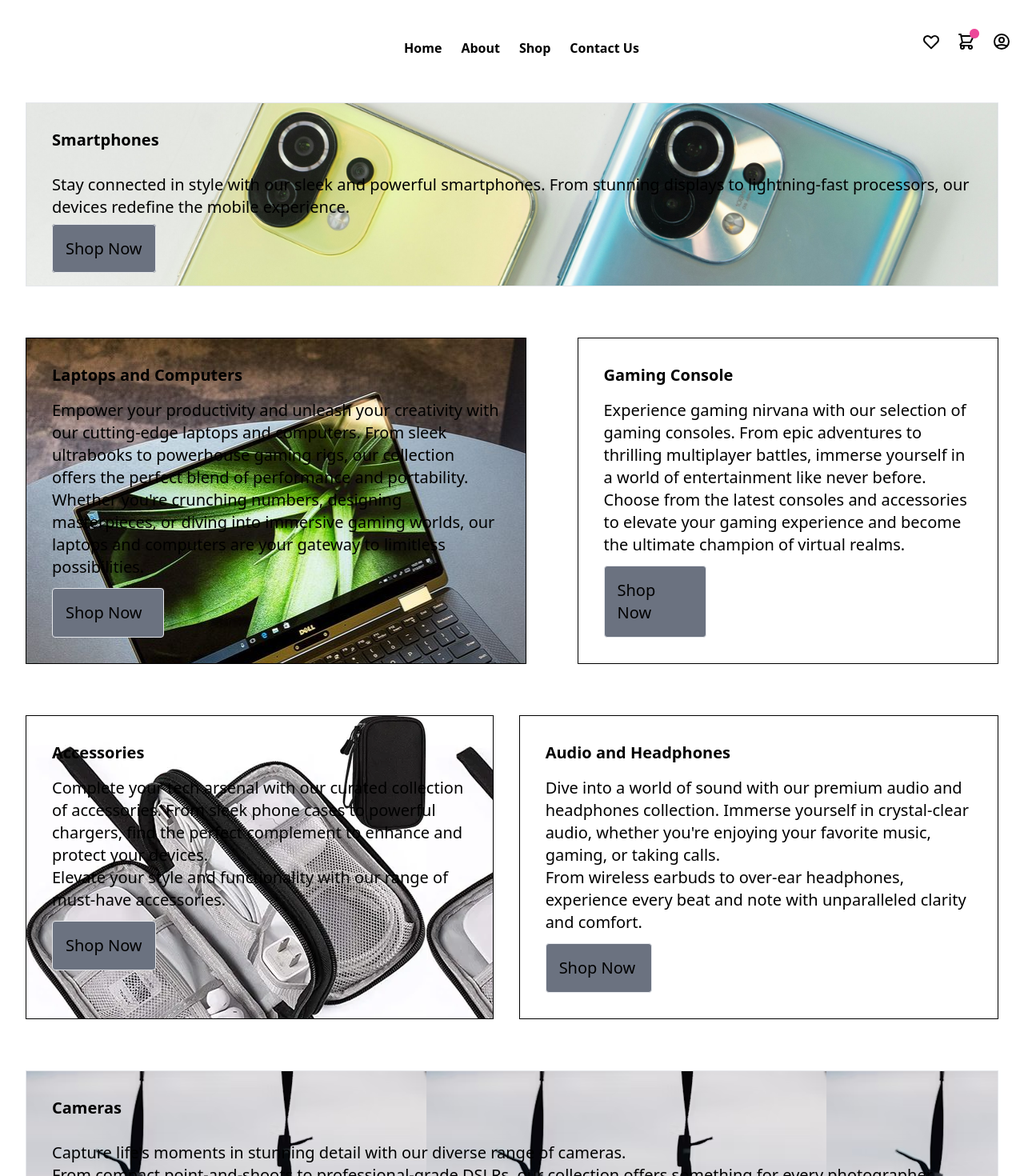
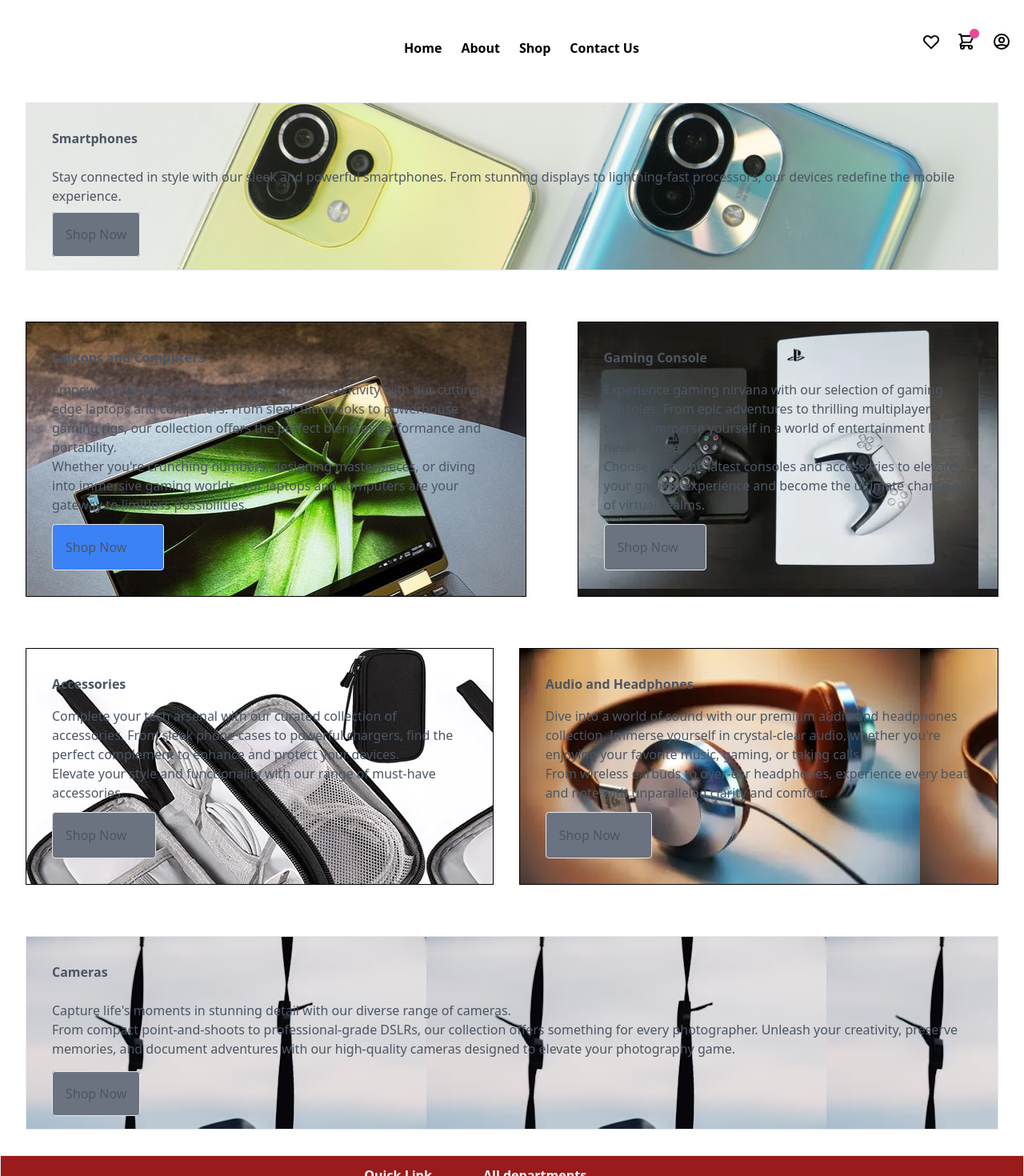
Before and after one commit to davidwagura/Gadget-Galaxy, a Vue app: page / in a window 1280 px wide. Shown: the top 1470 px of the page at 80% size. Built offline with nearby package versions, Linux system fonts and the light colour scheme.

Commit message:
add background images

```diff
--- a/src/components/nav page/NavigationPage.vue
+++ b/src/components/nav page/NavigationPage.vue
@@ -47,21 +47,21 @@
             </router-link>
         </div>
     </div>
-    <div class="mt-16">
-        <div class="border text-xl p-8 text-left m-8 bg-cover bg-center" id="phone">
+    <div class="mt-16 text-gray-600">
+        <div class="border p-8 text-left m-8 bg-cover bg-center" id="phone">
             <h2 class="font-bold">Smartphones</h2><br>
             <p class="mb-6">Stay connected in style with our sleek and powerful smartphones. From stunning displays to lightning-fast processors, our devices redefine the mobile experience.</p>
             <a class="bg-gray-500 border rounded w-1/4 mt-3 p-4" href="/smartphones">Shop Now</a>
         </div>
         <div class="flex flex-col">
             <div class="inline-flex">
-                <div class="flex flex-col  border border-black text-xl p-8 m-8" id="laptop">
+                <div class="flex flex-col  border border-black p-8 m-8" id="laptop">
                     <h2 class="font-bold mb-4">Laptops and Computers</h2>
                     <p>Empower your productivity and unleash your creativity with our cutting-edge laptops and computers. From sleek ultrabooks to powerhouse gaming rigs, our collection offers the perfect blend of performance and portability.</p>
                     <p>Whether you're crunching numbers, designing masterpieces, or diving into immersive gaming worlds, our laptops and computers are your gateway to limitless possibilities.</p>
-                    <a class="bg-gray-500 border rounded w-1/4 mt-3 p-4" href="/laptops-phones">Shop Now</a>
+                    <a class="bg-blue-500 border rounded w-1/4 mt-3 p-4" href="/laptops-phones">Shop Now</a>
                 </div>
-                <div class="flex flex-col border border-black text-xl p-8 m-8" id="games">
+                <div class="flex flex-col border border-black p-8 m-8" id="games">
                     <h1 class="font-bold mb-4">Gaming Console</h1>
                     <p>Experience gaming nirvana with our selection of gaming consoles. From epic adventures to thrilling multiplayer battles, immerse yourself in a world of entertainment like never before.</p>
                     <p>Choose from the latest consoles and accessories to elevate your gaming experience and become the ultimate champion of virtual realms.</p>
@@ -71,13 +71,13 @@
         </div>
         <div class="flex flex-col">
             <div class="inline-flex">
-                <div class="flex flex-col border border-black text-xl p-8 m-8" id="accessories">
+                <div class="flex flex-col border border-black p-8 m-8" id="accessories">
                     <h2 class="font-bold mb-4">Accessories</h2>
                     <p>Complete your tech arsenal with our curated collection of accessories. From sleek phone cases to powerful chargers, find the perfect complement to enhance and protect your devices.</p>
                     <p>Elevate your style and functionality with our range of must-have accessories.</p>
                     <a class="bg-gray-500 border rounded w-1/4 mt-3 p-4" href="/accessories">Shop Now</a>
                 </div>
-                <div class="flex flex-col border border-black text-xl p-8 m-8 ml-auto" id="audio">
+                <div class="flex flex-col border border-black p-8 m-8 ml-auto" id="audio">
                     <h1 class="font-bold mb-4">Audio and Headphones</h1>
                     <p>Dive into a world of sound with our premium audio and headphones collection. Immerse yourself in crystal-clear audio, whether you're enjoying your favorite music, gaming, or taking calls. </p>
                     <p>From wireless earbuds to over-ear headphones, experience every beat and note with unparalleled clarity and comfort.</p>
@@ -86,7 +86,7 @@
                 </div>
             </div>
         </div>
-        <div class="border text-xl p-8 text-left m-8" id="camera">
+        <div class="border p-8 text-left m-8" id="camera">
             <h2 class="font-bold">Cameras</h2><br>
             <p>Capture life's moments in stunning detail with our diverse range of cameras.</p>
             <p class="mb-8"> From compact point-and-shoots to professional-grade DSLRs, our collection offers something for every photographer. Unleash your creativity, preserve memories, and document adventures with our high-quality cameras designed to elevate your photography game.</p>
@@ -128,7 +128,7 @@
     background-image: url('/src/assets/laptop.jpg');
 }
 #games{
-
+    background-image: url('/src/assets/ps4.jpg');
 }
 #accessories {
     background-image: url('/src/assets/accessories.jpg');
@@ -138,6 +138,7 @@
     background-image: url('/src/assets/cameras.jpg');
 }
 #audio {
+    background-image: url('/src/assets/Headphone.jpg');
 
 }
 </style>
--- a/src/components/profile/LoginPage.vue
+++ b/src/components/profile/LoginPage.vue
@@ -41,7 +41,10 @@ export default {
     methods: {
         loginForm() {
             axios.get('http://127.0.0.1:8000/api/student', this.data)
-
+            .then(response => {
+                console.log(response)
+            });
+            this.$router.push('/')
         }
     }
 }
```
Also changed, not shown: src/assets/Headphone.jpg (added), src/assets/ps4.jpg (added).
